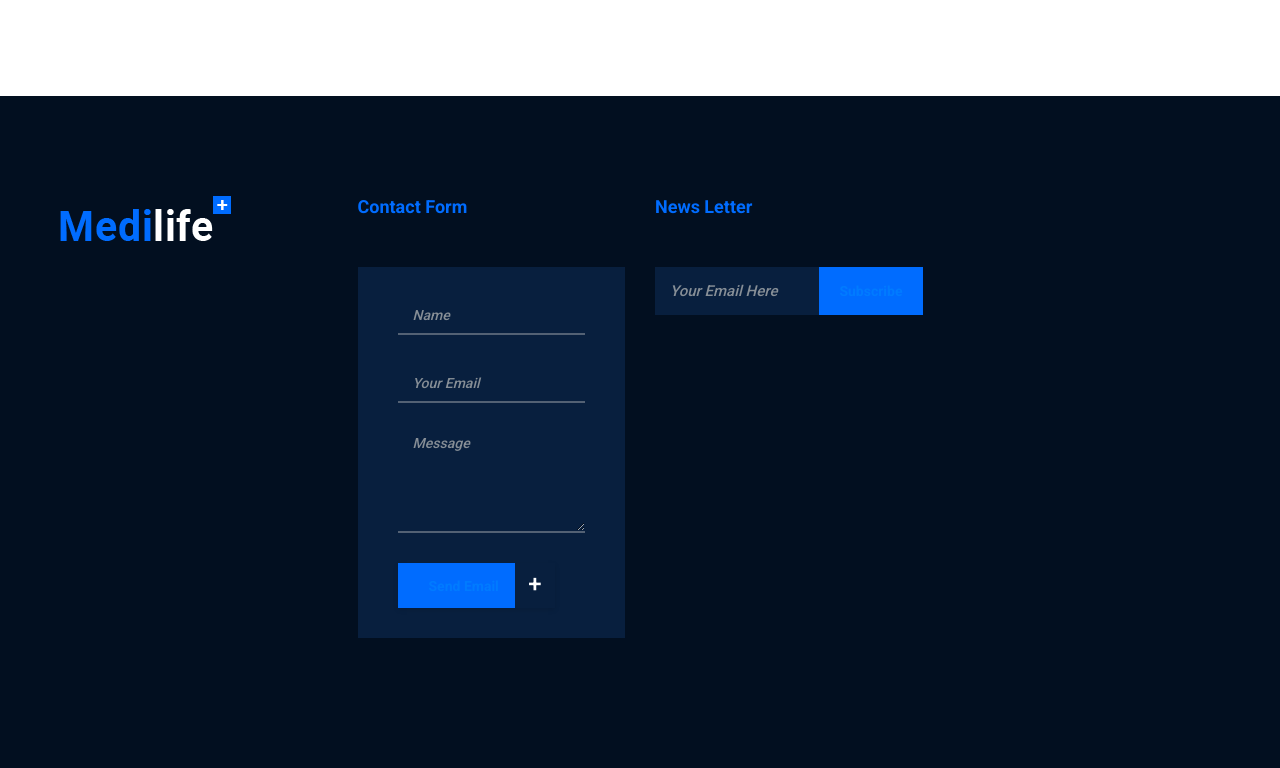
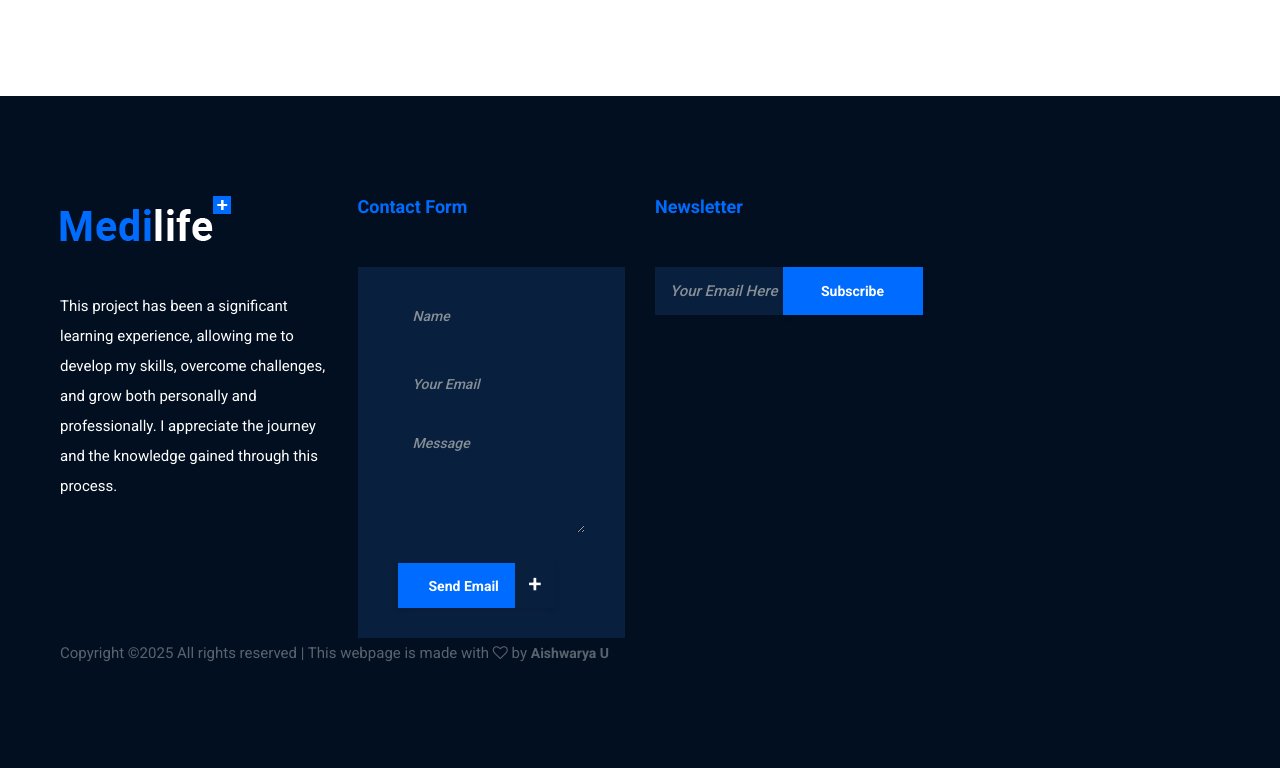
Before and after one commit to AishwaryaBCU/BCU-Diseases, a Python web app: template templates/about-us.html in a window 1280 px wide. Shown: the part 773-1541 px from the top of the page. Before the commit the page ends 1411 px from the top, so only its background shows below. Run offline with Jinja, Linux system fonts and the light colour scheme; the template is opened without the code that fills it, so the values that code supplies are empty.

Commit message:
Update about-us.html

```diff
--- a/templates/about-us.html
+++ b/templates/about-us.html
@@ -128,68 +128,74 @@
     </div>
     <!-- ***** Features Area End ***** -->
 
-
   <!-- ***** Footer Area Start ***** -->
 <footer class="footer-area section-padding-100">
     <!-- Main Footer Area -->
     <div class="main-footer-area">
         <div class="container-fluid">
             <div class="row">
-
+                <!-- Footer Logo and Acknowledgment -->
                 <div class="col-12 col-sm-6 col-xl-3">
                     <div class="footer-widget-area">
                         <div class="footer-logo">
-                                <img src="img/core-img/logo.png" alt="">
+                            <img src="img/core-img/logo.png" alt="Logo">
                         </div>
-                            <p></p>
+                        <p> This project has been a significant learning experience, allowing me to develop my skills, overcome challenges, and grow both personally and professionally. I appreciate the journey and the knowledge gained through this process.</p>
                         <div class="footer-social-info">
-
+                            <!-- Add social media links here if needed -->
                         </div>
                     </div>
                 </div>
 
-
-
+                <!-- Contact Form -->
                 <div class="col-12 col-sm-6 col-xl-3">
                     <div class="footer-widget-area">
                         <div class="widget-title">
                             <h6>Contact Form</h6>
                         </div>
                         <div class="footer-contact-form">
-                                <form action="#" method="post">
-                                    <input type="text" class="form-control border-top-0 border-right-0 border-left-0" name="footer-name" id="footer-name" placeholder="Name">
-                                    <input type="email" class="form-control border-top-0 border-right-0 border-left-0" name="footer-email" id="footer-email" placeholder="Your Email">
-                                    <textarea name="message" class="form-control border-top-0 border-right-0 border-left-0" id="footerMessage" placeholder="Message"></textarea>
-                                    <button type="submit" class="btn medilife-btn"><a href = "mailto: aishwarya21824@gmail.com">Send Email</a> <span>+</span></button>
+                            <form action="mailto:aishwarya21824@gmail.com" method="post">
+                                <input type="text" class="form-control border-0" name="footer-name" id="footer-name" placeholder="Name">
+                                <input type="email" class="form-control border-0" name="footer-email" id="footer-email" placeholder="Your Email">
+                                <textarea name="message" class="form-control border-0" id="footerMessage" placeholder="Message"></textarea>
+                                <button type="submit" class="btn medilife-btn">Send Email <span>+</span></button>
                             </form>
                         </div>
                     </div>
                 </div>
 
+                <!-- Newsletter Subscription -->
                 <div class="col-12 col-sm-6 col-xl-3">
                     <div class="footer-widget-area">
                         <div class="widget-title">
-                                <h6>News Letter</h6>
+                            <h6>Newsletter</h6>
                         </div>
-
                         <div class="footer-newsletter-area">
                             <form action="#">
                                 <input type="email" class="form-control border-0 mb-0" name="newsletterEmail" id="newsletterEmail" placeholder="Your Email Here">
-                                    <button type="submit"><a href = "mailto: aishwarya21824@gmail.com">Subscribe</a></button>
+                                <button type="submit" class="btn medilife-btn">Subscribe</button>
                             </form>
-
                         </div>
                     </div>
                 </div>
             </div>
         </div>
     </div>
+
     <!-- Bottom Footer Area -->
     <div class="bottom-footer-area">
         <div class="container-fluid">
             <div class="row">
                 <div class="col-12">
                     <div class="bottom-footer-content">
+                        <!-- Copyright Text -->
+                        <div class="copywrite-text">
+                            <p>
+                                Copyright &copy;<script>document.write(new Date().getFullYear());</script> All rights reserved |
+                                This webpage is made with <i class="fa fa-heart-o" aria-hidden="true"></i> by <a href="index.html">Aishwarya U</a>
+                            </p>
+
+                        </div>
                     </div>
                 </div>
             </div>
```
Lines whose indentation alone changed are shown as unchanged.
